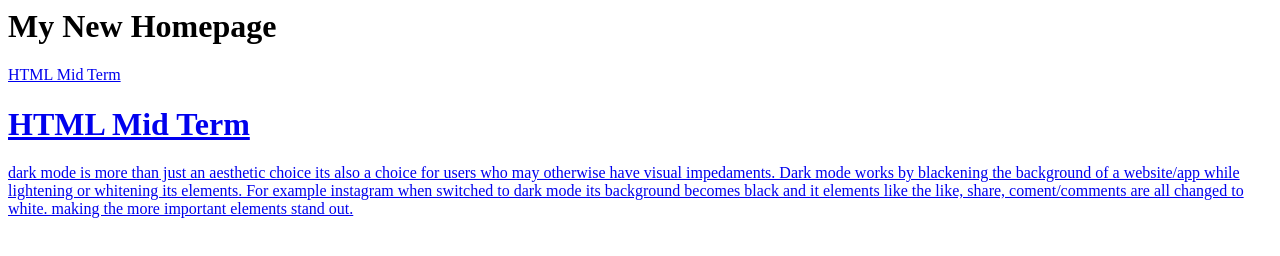
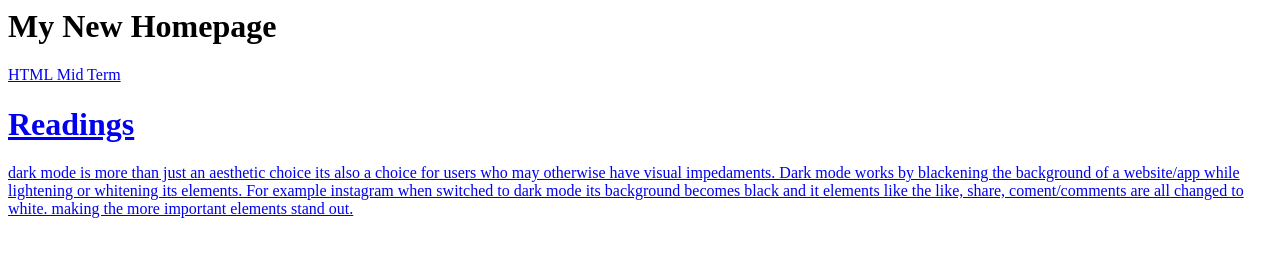
Before and after one commit to MkStutzman/FA2024, a plain HTML site: page index.html in a window 1280 px wide. Drawn offline with Linux system fonts and the light colour scheme.

Commit message:
Update index.html

```diff
--- a/index.html
+++ b/index.html
@@ -6,7 +6,7 @@
     <body>
         <h1> My New Homepage</h1>
         <p> <a href="horse midterm2 html.html"> HTML Mid Term </p>
-    <h1> <a href="readings.html"> HTML Mid Term </h1>
+    <h1> <a href="readings.html"> Readings </h1>
     <p> dark mode is more than just an aesthetic choice its also a choice for users who may otherwise have visual impedaments.
         Dark mode works by blackening the background of a website/app while lightening or whitening its elements.
         For example instagram when switched to dark mode its background becomes black and it elements like the like, share,
```
